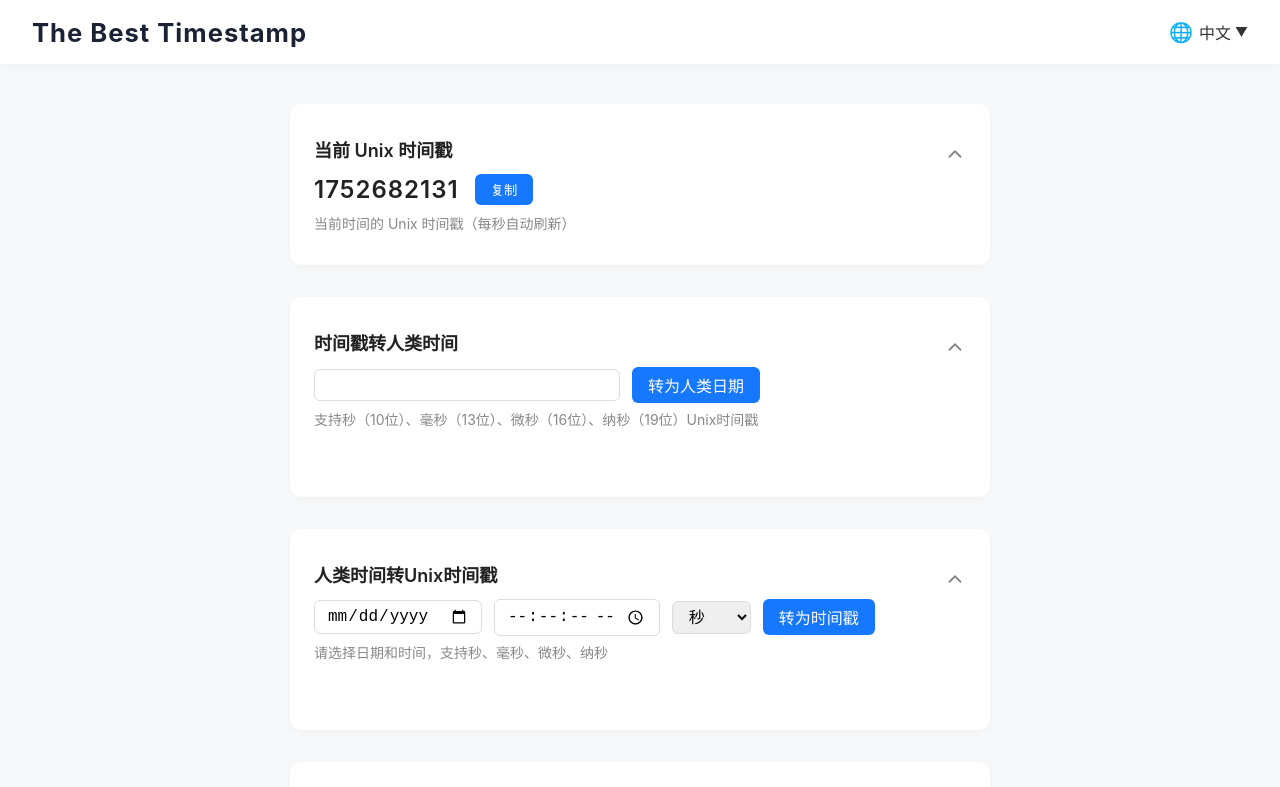
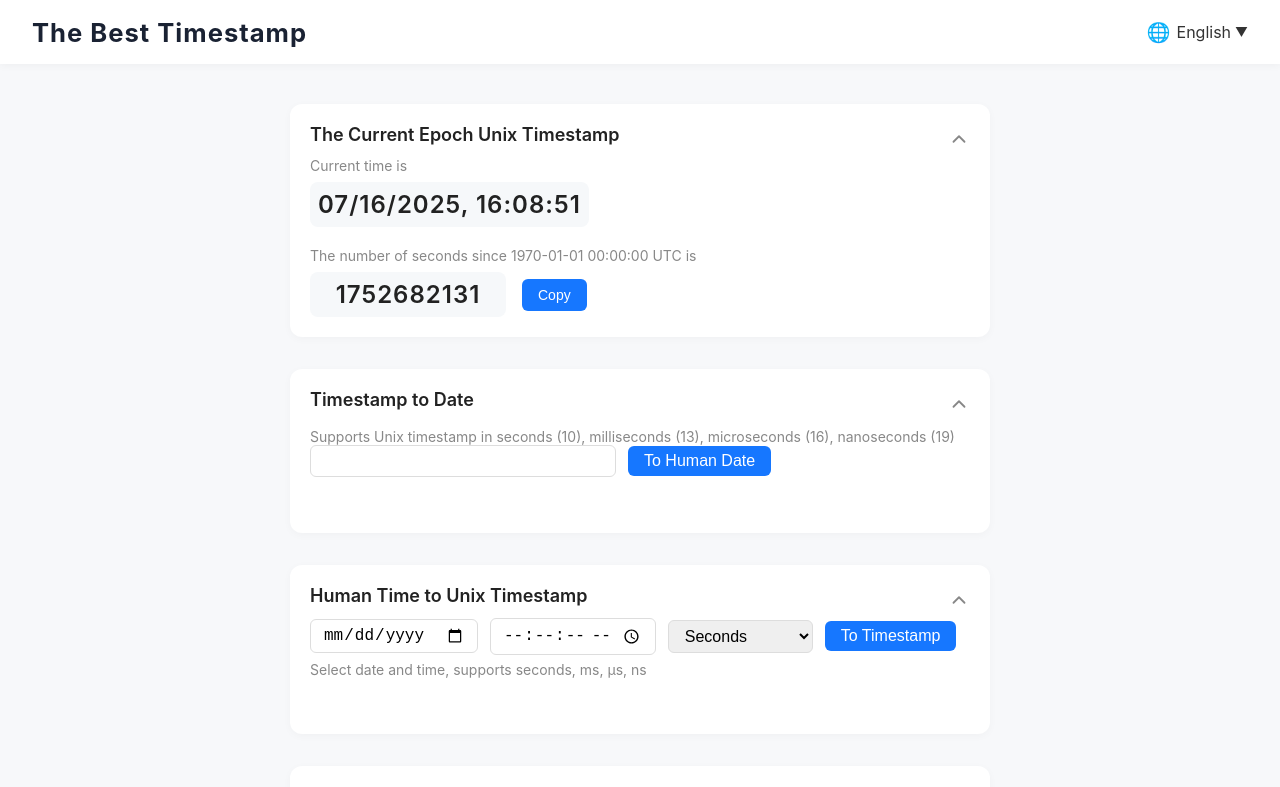
Before and after one commit to xuekeven/best-timestamp, a React (Create React App) app: page / in a window 1280 px wide. Shown: the top 787 px of the page. Built offline with nearby package versions, Linux system fonts and the light colour scheme.

Commit message:
feat:优化时间戳展示

```diff
--- a/src/App.css
+++ b/src/App.css
@@ -83,7 +83,7 @@
   background: #fff;
   border-radius: 12px;
   box-shadow: 0 2px 8px rgba(0, 0, 0, 0.03);
-  padding: 32px 24px;
+  padding: 20px;
   font-size: 1.1rem;
   color: #222;
   text-align: left;
--- a/src/App.tsx
+++ b/src/App.tsx
@@ -68,7 +68,7 @@ const codeExamples = [
 
 function App() {
   // 多语言
-  const [lang, setLang] = useState('zh');
+  const [lang, setLang] = useState('en');
   const [dropdown, setDropdown] = useState(false);
   const langRef = useRef<HTMLDivElement>(null);
   // 实时 Unix 时间戳
@@ -256,10 +256,10 @@ function App() {
       {/* <Helmet htmlAttributes={{ lang: lang }}>...</Helmet> */}
       <Header lang={lang} setLang={setLang} dropdown={dropdown} setDropdown={setDropdown} langRef={langRef as React.RefObject<HTMLDivElement>} LANGUAGES={LANGUAGES} />
       <main className="main-content">
-        <Section title={lang === 'zh' ? '当前 Unix 时间戳' : 'Current Unix Timestamp'} open={openSections.ts} onToggle={() => handleToggleSection('ts')} showToggle onMouseEnter={() => setCopyIdx('ts')} onMouseLeave={() => setCopyIdx(null)}>
+        <Section title={lang === 'zh' ? '当前 Unix 时间戳（Unix timestamp）' : 'The Current Epoch Unix Timestamp'} open={openSections.ts} onToggle={() => handleToggleSection('ts')} showToggle onMouseEnter={() => setCopyIdx('ts')} onMouseLeave={() => setCopyIdx(null)}>
           <TimestampDisplay timestamp={timestamp} copied={copied} onCopy={handleCopy} lang={lang} open={openSections.ts} />
         </Section>
-        <Section title={lang === 'zh' ? '时间戳转人类时间' : 'Timestamp to Human Time'} open={openSections.toHuman} onToggle={() => handleToggleSection('toHuman')} showToggle onMouseEnter={() => setCopyIdx('toHuman')} onMouseLeave={() => setCopyIdx(null)}>
+        <Section title={lang === 'zh' ? '时间戳转时间' : 'Timestamp to Date'} open={openSections.toHuman} onToggle={() => handleToggleSection('toHuman')} showToggle onMouseEnter={() => setCopyIdx('toHuman')} onMouseLeave={() => setCopyIdx(null)}>
           <TimestampToHuman inputTs={inputTs} setInputTs={setInputTs} handleTsToHuman={handleTsToHuman} tsError={tsError} humanTime={humanTime} gmtTime={gmtTime} localTime={localTime} relativeTime={relativeTime} lang={lang} open={openSections.toHuman} />
         </Section>
         <Section title={lang === 'zh' ? '人类时间转Unix时间戳' : 'Human Time to Unix Timestamp'} open={openSections.toTs} onToggle={() => handleToggleSection('toTs')} showToggle onMouseEnter={() => setCopyIdx('toTs')} onMouseLeave={() => setCopyIdx(null)}>
--- a/src/components/TimestampDisplay.tsx
+++ b/src/components/TimestampDisplay.tsx
@@ -11,8 +11,52 @@ interface TimestampDisplayProps {
 const TimestampDisplay: React.FC<TimestampDisplayProps> = ({ timestamp, copied, onCopy, lang, open }) => (
   open ? (
     <>
-      <div style={{ display: 'flex', alignItems: 'center', gap: 16 }}>
-        <span style={{ fontSize: 24, fontWeight: 600, letterSpacing: 1 }}>{timestamp}</span>
+      <div style={{ color: '#888', fontSize: 14, marginBottom: 8 }}>
+        {lang === 'zh' ? '当前时间是' : 'Current time is'}
+      </div>
+      <span
+        style={{
+          fontSize: 24,
+          fontWeight: 600,
+          letterSpacing: 1,
+          background: '#f6f8fa',
+          borderRadius: 8,
+          padding: '8px',
+          minWidth: 220,
+          display: 'inline-block',
+          textAlign: 'center',
+          marginBottom: 12,
+        }}
+      >
+        {new Date(timestamp * 1000).toLocaleString(lang === 'zh' ? 'zh-CN' : 'en-US', {
+          hour12: false,
+          year: 'numeric',
+          month: '2-digit',
+          day: '2-digit',
+          hour: '2-digit',
+          minute: '2-digit',
+          second: '2-digit',
+        })}
+      </span>
+      <div style={{ color: '#888', fontSize: 14, marginTop: 8, marginBottom: 8 }}>
+        {lang === 'zh' ? '从 1970 年 1 月 1 日 00:00:00 UTC 以来的秒数是' : 'The number of seconds since 1970-01-01 00:00:00 UTC is'}
+      </div>
+      <div style={{ display: 'flex', alignItems: 'center', gap: 8 }}>
+        <span
+          style={{
+            fontSize: 24,
+            fontWeight: 600,
+            letterSpacing: 1,
+            background: '#f6f8fa',
+            borderRadius: 8,
+            padding: '8px',
+            minWidth: 180,
+            display: 'inline-block',
+            textAlign: 'center',
+          }}
+        >
+          {timestamp}
+        </span>
         <button
           className="copy-btn"
           onClick={onCopy}
@@ -24,15 +68,15 @@ const TimestampDisplay: React.FC<TimestampDisplayProps> = ({ timestamp, copied,
             color: '#fff',
             fontWeight: 500,
             cursor: 'pointer',
+            fontSize: 14,
+            height: 32,
             transition: 'background 0.2s',
             outline: 'none',
+            marginLeft: 8,
           }}
         >
-          {copied ? (lang === 'zh' ? '已复制' : 'Copied!') : (lang === 'zh' ? '复制' : 'Copy')}
+          {copied ? (lang === 'zh' ? '已复制' : 'Copied') : (lang === 'zh' ? '复制' : 'Copy')}
         </button>
-      </div>
-      <div style={{ color: '#888', fontSize: 14, marginTop: 8 }}>
-        {lang === 'zh' ? '当前时间的 Unix 时间戳（每秒自动刷新）' : 'Current Unix timestamp (updates every second)'}
       </div>
     </>
   ) : null
--- a/src/components/TimestampToHuman.tsx
+++ b/src/components/TimestampToHuman.tsx
@@ -16,6 +16,11 @@ interface TimestampToHumanProps {
 const TimestampToHuman: React.FC<TimestampToHumanProps> = ({ inputTs, setInputTs, handleTsToHuman, tsError, humanTime, gmtTime, localTime, relativeTime, lang, open }) => (
   open ? (
     <>
+      <div style={{ color: '#888', fontSize: 14, marginTop: 6 }}>
+        {lang === 'zh'
+          ? '支持秒（10位）、毫秒（13位）、微秒（16位）、纳秒（19位）Unix时间戳'
+          : 'Supports Unix timestamp in seconds (10), milliseconds (13), microseconds (16), nanoseconds (19)'}
+      </div>
       <div style={{ display: 'flex', alignItems: 'center', gap: 12 }}>
         <input
           type="text"
@@ -50,11 +55,7 @@ const TimestampToHuman: React.FC<TimestampToHumanProps> = ({ inputTs, setInputTs
           {lang === 'zh' ? '转为人类日期' : 'To Human Date'}
         </button>
       </div>
-      <div style={{ color: '#888', fontSize: 14, marginTop: 6 }}>
-        {lang === 'zh'
-          ? '支持秒（10位）、毫秒（13位）、微秒（16位）、纳秒（19位）Unix时间戳'
-          : 'Supports Unix timestamp in seconds (10), milliseconds (13), microseconds (16), nanoseconds (19)'}
-      </div>
+
       <div style={{ marginTop: 12, minHeight: 24 }}>
         {tsError && <span style={{ color: '#d4380d', fontSize: 16 }}>{tsError}</span>}
         {!tsError && humanTime && (
```
